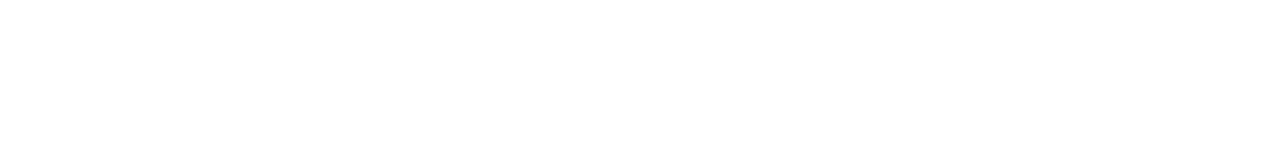
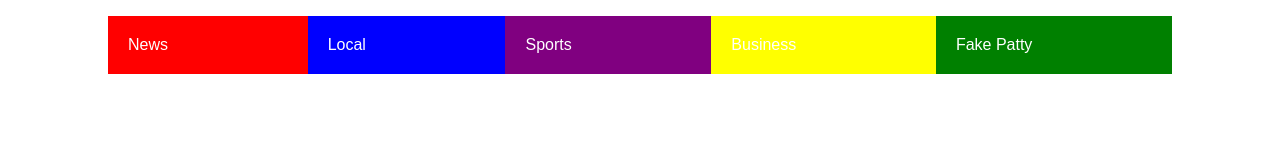
Before and after one commit to billyrussell44/ksutest, a plain HTML site: page index.html in a window 1280 px wide. Drawn offline with Linux system fonts and the light colour scheme.

Commit message:
added flexbook

```diff
--- a/index.html
+++ b/index.html
@@ -1,9 +1,22 @@
 <!DOCTYPE html>
 <html>
-<head>
-	<title>Kansas State </title>
+	<head>
+		<meta name="viewport" content="width=device-width", initial-scale=1><title>Kansas State</title>
+
+
+<link rel="stylesheet" type="text/css" href="style.css">
+
 </head>
 <body>
-
-</body>
+	<ul>
+		<li class="red">News</li>
+		<li class="blue">Local</li>
+		<li class="purple">Sports</li>
+		<li class="yellow">Business</li>
+		<li class="green grow">Fake Patty</li>
+	</ul>
+	<!-- <h2 class="blue">Element 1</h2>
+	<h2 class="red">Element 2</h2>
+	<h2 class="green">Element 3</h2> -->
+ </body>
 </html>
--- a/style.css
+++ b/style.css
@@ -0,0 +1,27 @@
+ul {
+	font-family: sans-serif;
+	padding: 0 100px 0 100px;
+	display: flex;
+	list-style-type: none;}
+
+li {color: white;
+	padding: 20px;
+	flex-grow: 1}
+
+li:hover {
+	color: black;
+	background-color: white; }
+.grow {}
+
+.red {background-color:red;}
+
+.blue {background-color: blue;}
+
+.green {background-color: green;}
+
+.yellow {background-color: yellow;}
+
+.purple {background-color: purple;}
+
+h2 {color: white;
+	flex-grow: 1;}
```
